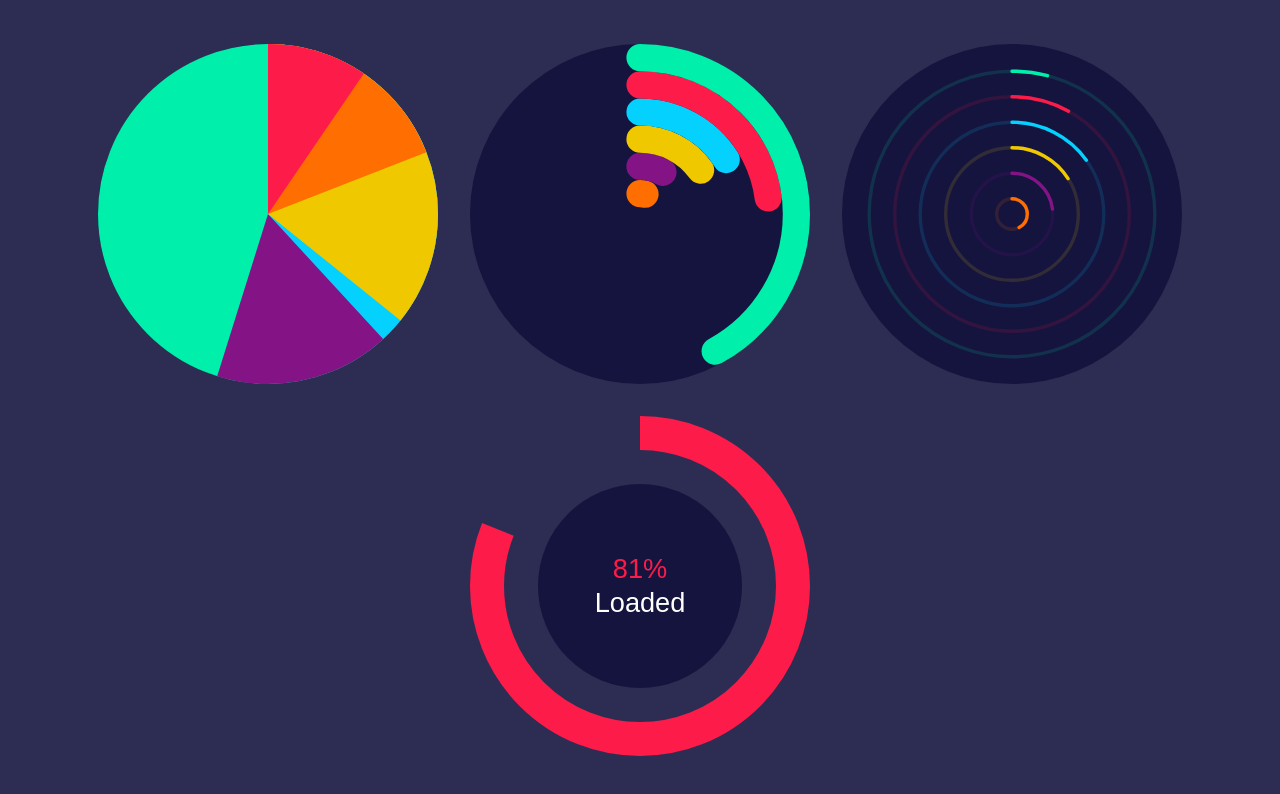
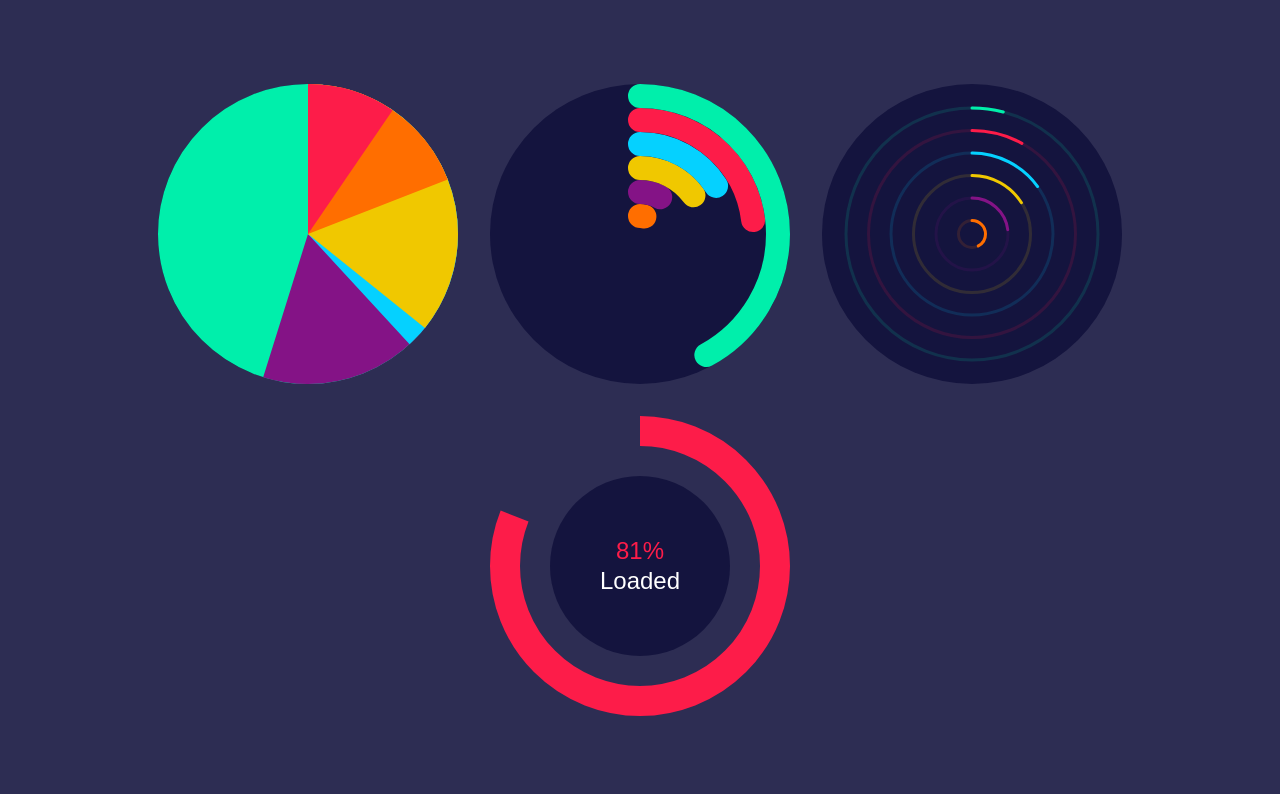
Before and after one commit to subarroca/ng-gauge, an Angular app: page / in a window 1280 px wide. Shown: the top 794 px of the page. Built offline with nearby package versions, Linux system fonts and the light colour scheme.

Commit message:
fix(root): make demo gauges smaller

```diff
--- a/src/app/app.component.scss
+++ b/src/app/app.component.scss
@@ -7,7 +7,7 @@
 
 ng2-kw-gauge{
   margin: 16px;
-  width: 340px;
-  height: 340px;
+  width: 300px;
+  height: 300px;
   display: inline-block;
 }
```
Also changed, not shown: 1 other file (tests, documents, lock files or other folders).
